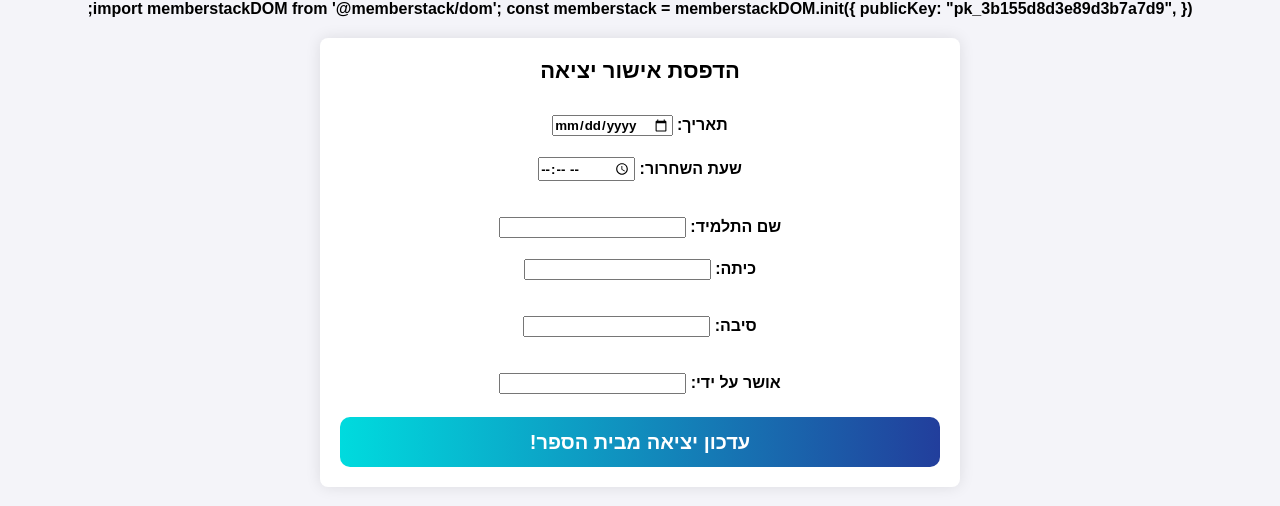
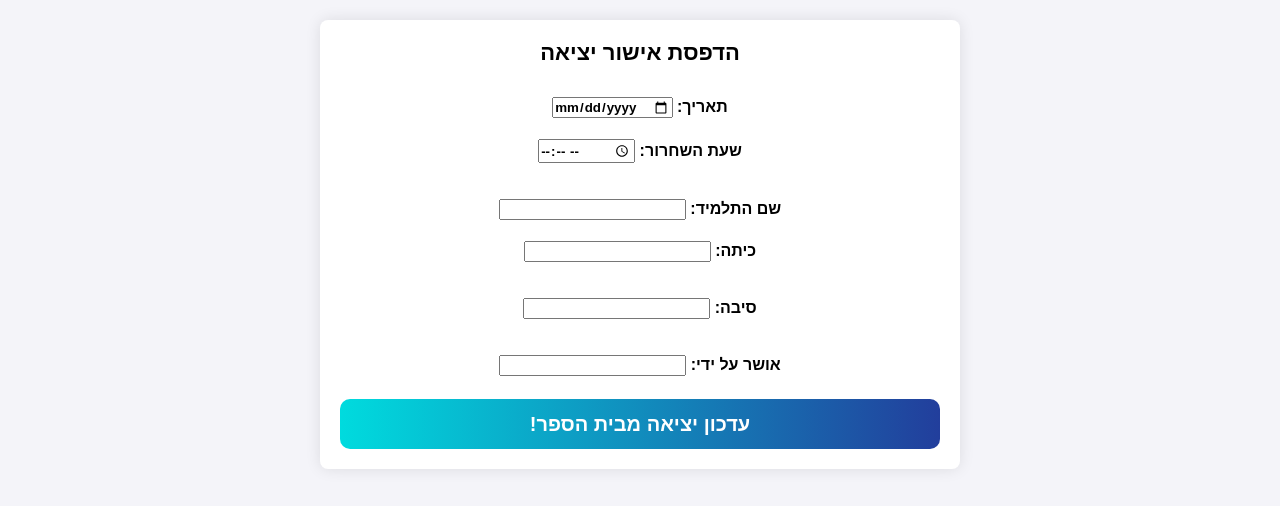
Before and after one commit to ethereak/newpgishonim, a website: page index.html in a window 1280 px wide. Drawn offline with Linux system fonts and the light colour scheme; no server answers; files whose address does not match are found by name.

Commit message:
Update index.html

```diff
--- a/index.html
+++ b/index.html
@@ -1,10 +1,7 @@
 <!DOCTYPE html>
 <html lang="he">
 <head>
-    import memberstackDOM from '@memberstack/dom';
-const memberstack = memberstackDOM.init({
-  publicKey: "pk_3b155d8d3e89d3b7a7d9",
-});
+
     <script async src="https://pagead2.googlesyndication.com/pagead/js/adsbygoogle.js?client=ca-pub-2272946376430109"
      crossorigin="anonymous"></script>
 
```
